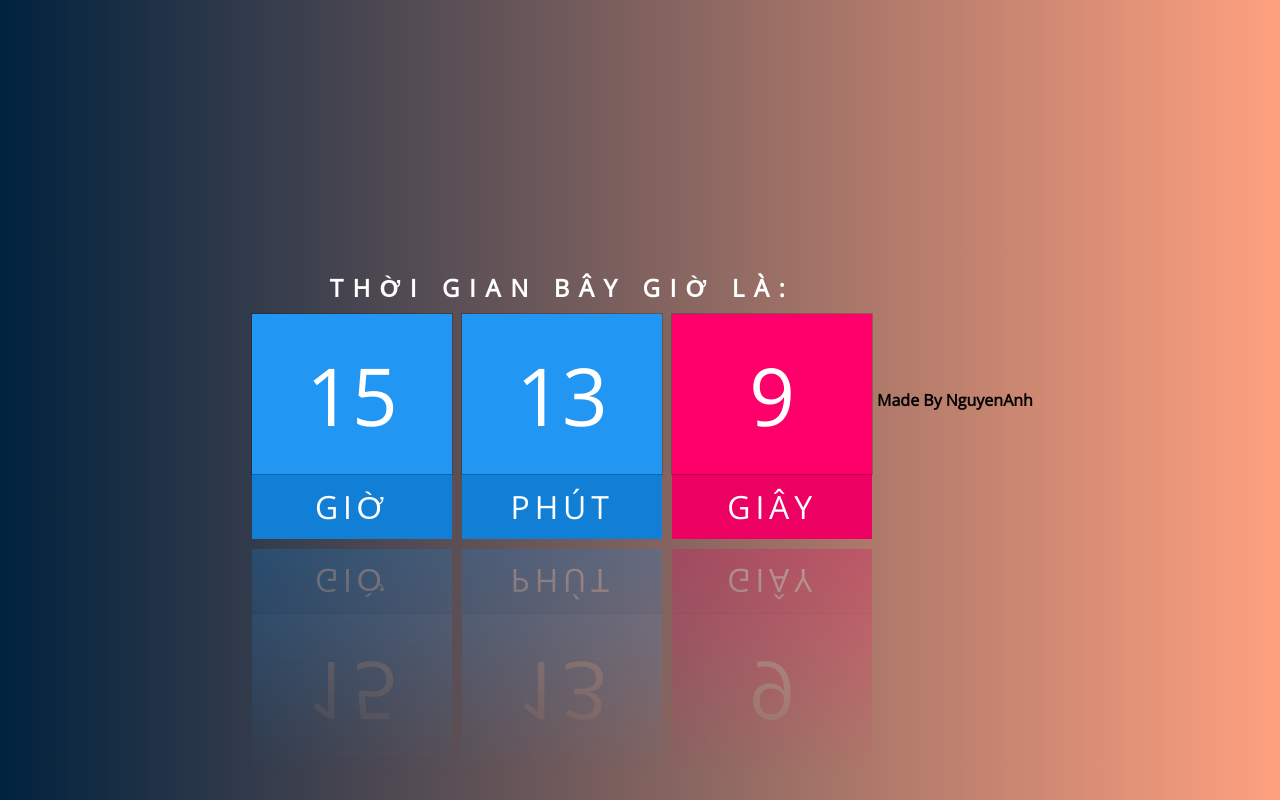
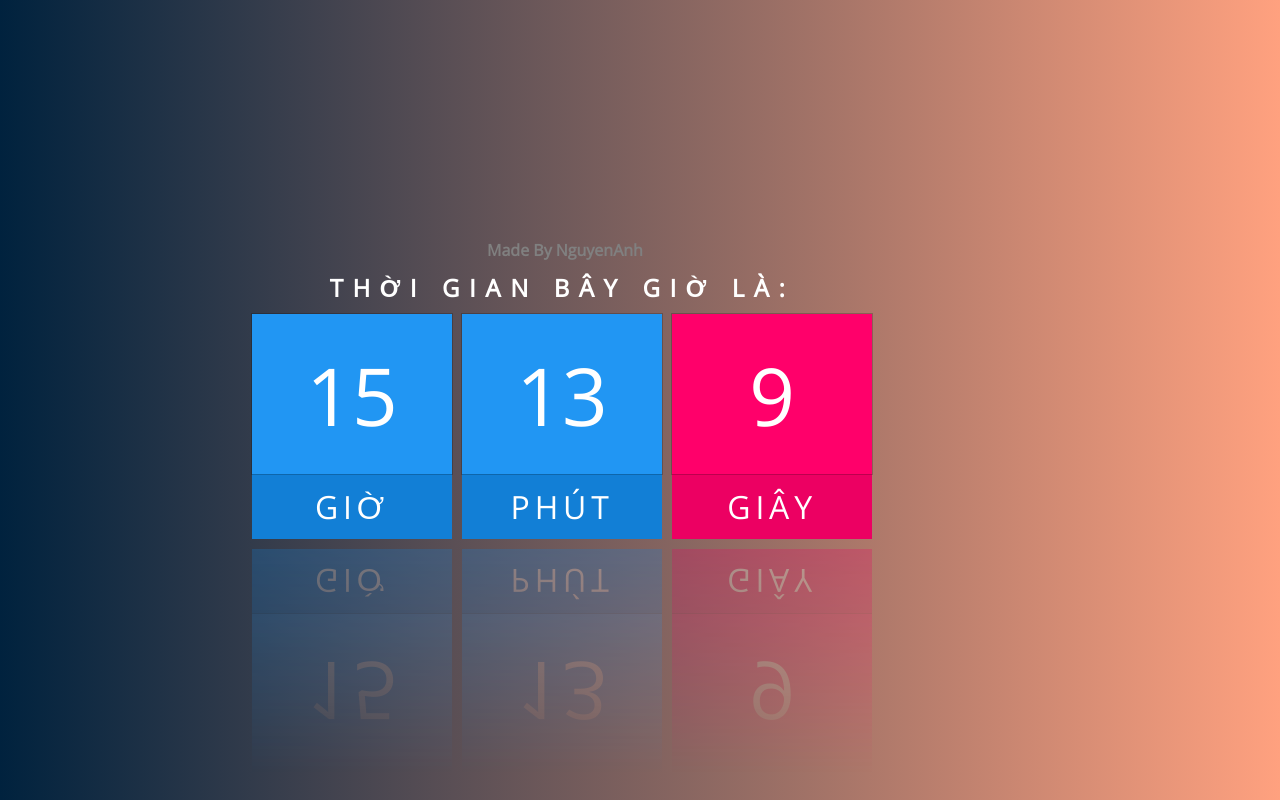
Before and after one commit to asdata448/asdata448.github.io, a plain HTML site: page index.html in a window 1280 px wide. Drawn offline with nearby package versions, Linux system fonts and the light colour scheme.

Commit message:
index.css

```diff
--- a/index.css
+++ b/index.css
@@ -65,3 +65,7 @@ body{
     margin: 0 5px;
     -webkit-box-reflect: below 10px linear-gradient(transparent, #0004);
 }
+#inf {
+    position: relative; bottom: 150px; right: 390px;
+    color: grey;
+}
```
